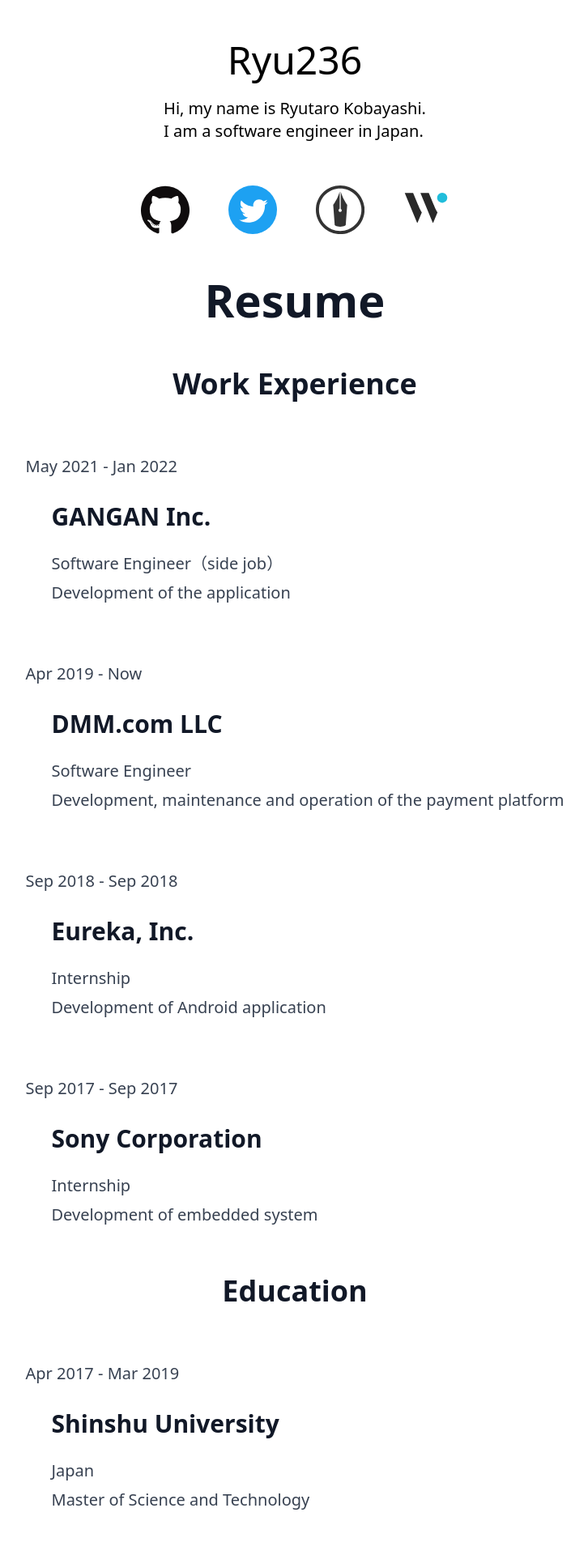
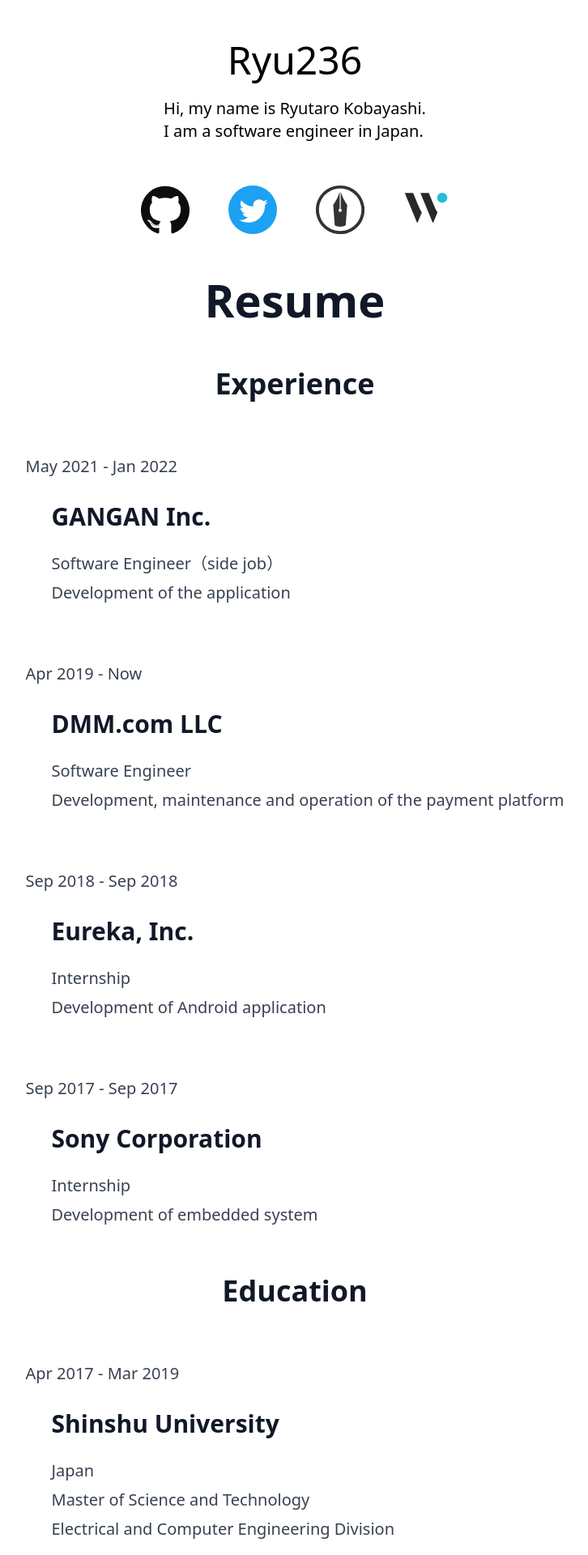
Before and after one commit to Ryu236/portfolio, a Next.js app: page / in a window 1280 px wide. Shown: the top 1920 px of the page at 81% size, without its empty margins (276-1002 px from the left). Built offline with nearby package versions, Linux system fonts and the light colour scheme; no server answers.

Commit message:
:recycle: fix(resume): modify words

```diff
--- a/components/resume.tsx
+++ b/components/resume.tsx
@@ -6,14 +6,13 @@ export const Resume: React.VFC = () => {
       <div className="text-center">
         <h1>Resume</h1>
       </div>
-      <h2 className="text-center">Work Experience</h2>
+      <h2 className="text-center">Experience</h2>
       <div className="mx-4">
         <div>
           <p>May 2021 - Jan 2022</p>
           <div className="ml-8">
             <h3>GANGAN Inc.</h3>
-            Software Engineer（side job）
-            <br />
+            Software Engineer（side job） <br/>
             Development of the application
           </div>
         </div>
@@ -21,8 +20,7 @@ export const Resume: React.VFC = () => {
           <p>Apr 2019 - Now </p>
           <div className="ml-8">
             <h3>DMM.com LLC</h3>
-            Software Engineer
-            <br />
+            Software Engineer <br/>
             Development, maintenance and operation of the payment platform
           </div>
         </div>
@@ -30,7 +28,7 @@ export const Resume: React.VFC = () => {
           <p>Sep 2018 - Sep 2018 </p>
           <div className="ml-8">
             <h3>Eureka, Inc.</h3>
-            Internship <br />
+            Internship <br/>
             Development of Android application
           </div>
         </div>
@@ -38,7 +36,7 @@ export const Resume: React.VFC = () => {
           <p>Sep 2017 - Sep 2017 </p>
           <div className="ml-8">
             <h3>Sony Corporation</h3>
-            Internship <br />
+            Internship <br/>
             Development of embedded system
           </div>
         </div>
@@ -52,17 +50,16 @@ export const Resume: React.VFC = () => {
           <p>Apr 2017 - Mar 2019 </p>
           <div className="ml-8">
             <h3>Shinshu University</h3>
-            Japan
-            <br />
-            Master of Science and Technology
+            Japan <br/>
+            Master of Science and Technology <br/>
+            Electrical and Computer Engineering Division
           </div>
         </div>
         <div>
           <p>Apr 2013 - Mar 2017 </p>
           <div className="ml-8">
             <h3>Shinshu University</h3>
-            Japan
-            <br />
+            Japan <br/>
             Bachelor of Computer Science and Engineering
           </div>
         </div>
```
